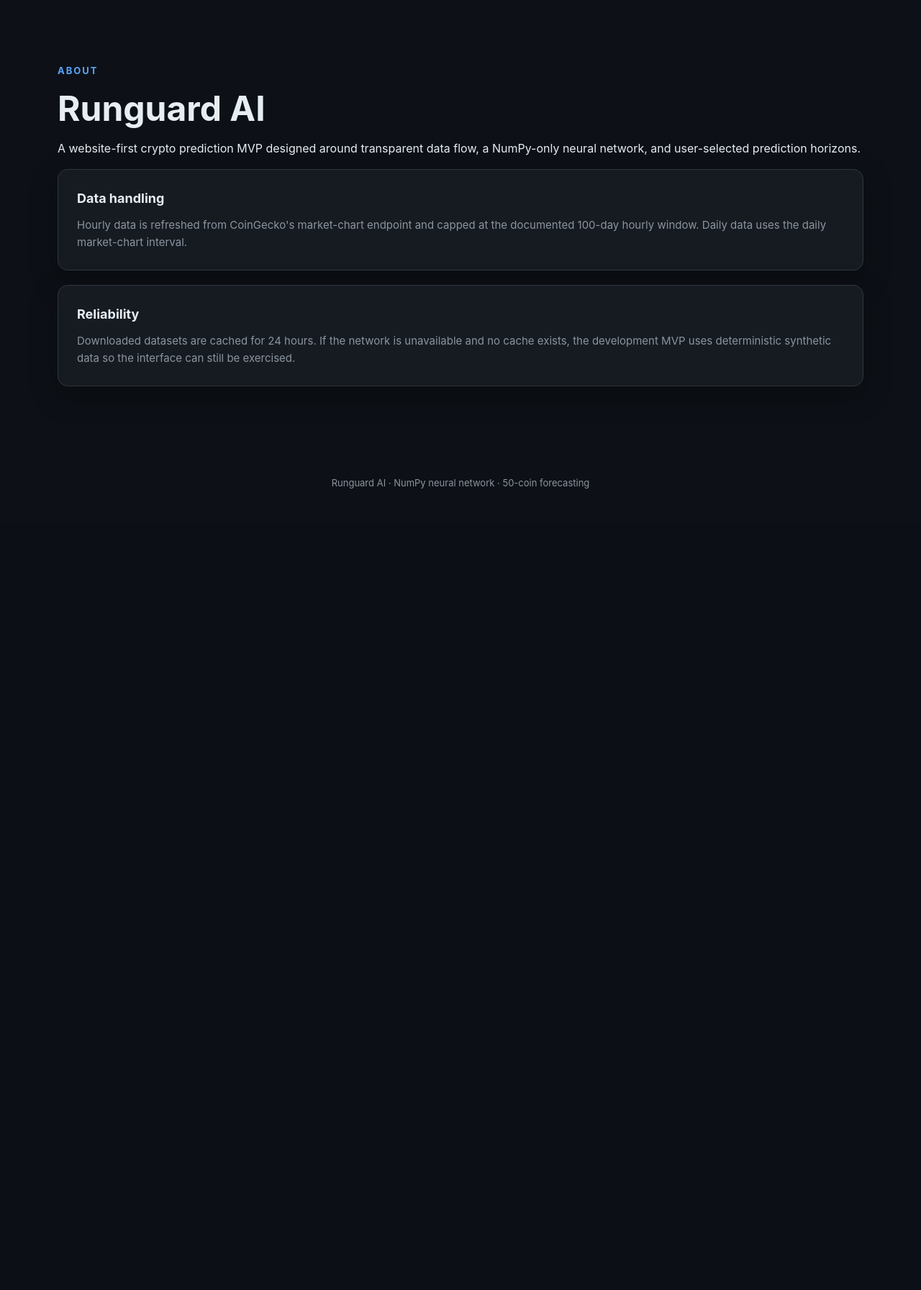
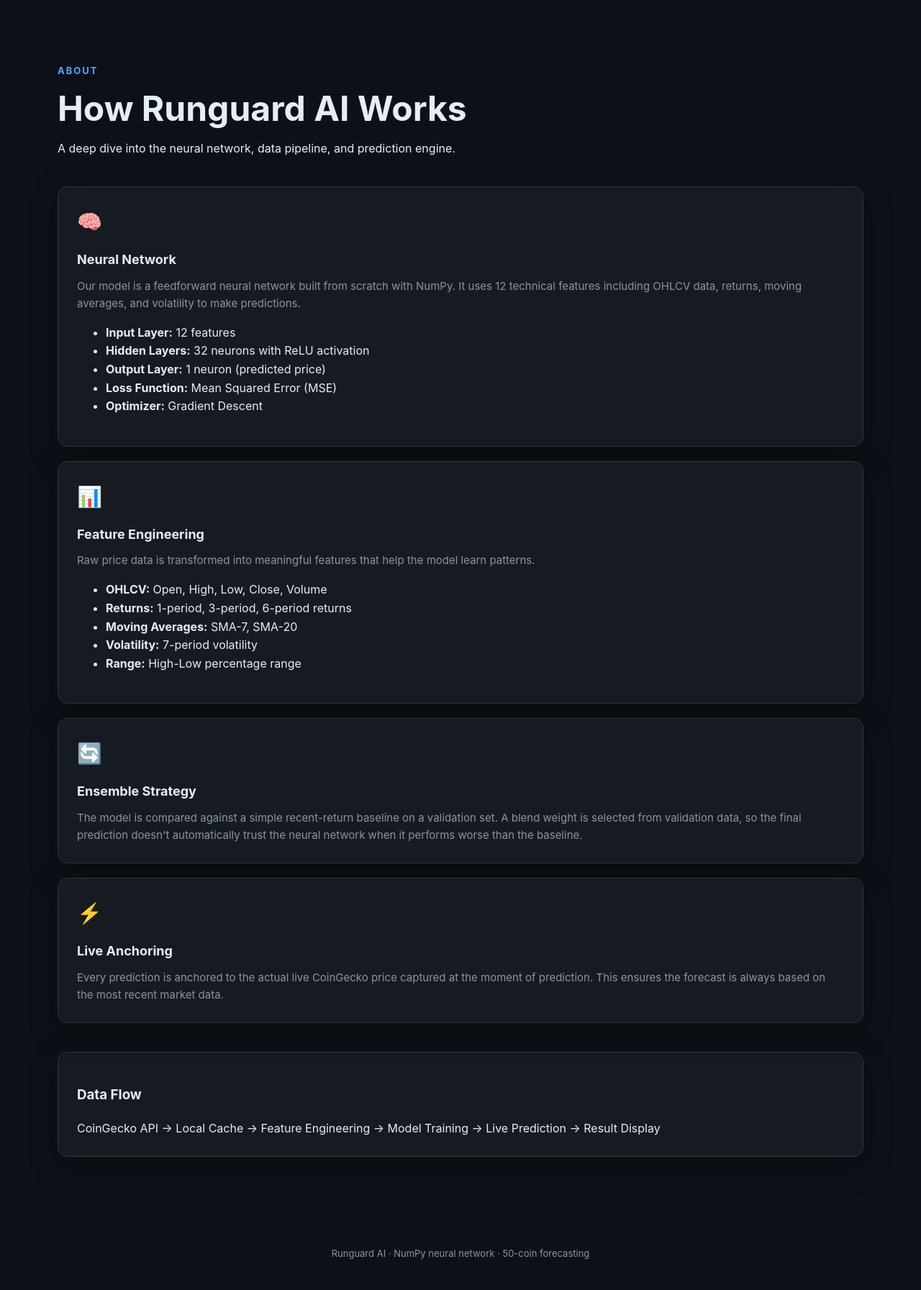
Before and after one commit to ayomideibigbemi00-tech/runguard-ai, a FastAPI app: page /about in a window 1280 px wide. Shown: the part 73-1866 px from the top of the page at 72% size. Before the commit the page ends 752 px from the top, so only its background shows below. Run offline with FastAPI, Linux system fonts and the light colour scheme.

Commit message:
Add writeup, about page, Chart.js, Top Movers

```diff
--- a/app/main.py
+++ b/app/main.py
@@ -174,6 +174,33 @@
         raise HTTPException(status_code=500, detail=str(exc)) from exc
 
 
+@app.get('/api/movers')
+def api_movers():
+    """Get top gainers and losers in the last 24 hours."""
+    try:
+        prices = fetch_current_prices()
+        if not prices:
+            return {'gainers': [], 'losers': []}
+
+        # Sort by price change (we'll use the price as proxy since we don't have 24h change yet)
+        # In a real implementation, we'd fetch 24h change from the API
+        coin_list = list(prices.values())
+
+        # Sort by price (highest first for gainers, lowest for losers)
+        # For now, just return top 5 by price
+        sorted_coins = sorted(coin_list, key=lambda x: x['price'], reverse=True)
+
+        gainers = sorted_coins[:5]
+        losers = sorted_coins[-5:]
+
+        return {
+            'gainers': [{'id': k, **v} for k, v in prices.items() if v['price'] >= sorted_coins[0]['price']][:5],
+            'losers': [{'id': k, **v} for k, v in prices.items() if v['price'] <= sorted_coins[-1]['price']][:5]
+        }
+    except Exception as exc:
+        raise HTTPException(status_code=502, detail=str(exc)) from exc
+
+
 @app.get('/api/status')
 def api_status():
     status = {}
--- a/app/static/css/style.css
+++ b/app/static/css/style.css
@@ -138,3 +138,10 @@
   .stats { grid-template-columns: 1fr; }
   .chart-container { padding: 10px; min-height: 300px; }
 }
+/* MOVERS TABLE */
+.movers { padding: 40px 0; }
+.movers h2 { margin-bottom: 20px; }
+.movers-table { width: 100%; border-collapse: collapse; }
+.movers-table th, .movers-table td { padding: 10px 12px; text-align: left; border-bottom: 1px solid var(--border); }
+.movers-table th { font-size: 12px; text-transform: uppercase; color: var(--muted); }
+.movers-table td { font-size: 14px; }
--- a/app/static/js/app.js
+++ b/app/static/js/app.js
@@ -12,6 +12,47 @@
     localStorage.setItem('runguard-theme', this.value);
   });
 })();
+
+// Top Movers (Home page)
+document.addEventListener('DOMContentLoaded', function() {
+  const gainersList = document.getElementById('gainers-list');
+  const losersList = document.getElementById('losers-list');
+  if (!gainersList || !losersList) return;
+
+  async function fetchMovers() {
+    try {
+      const response = await fetch('/api/movers');
+      if (!response.ok) throw new Error('Failed to fetch movers');
+      const data = await response.json();
+
+      // Render gainers
+      if (data.gainers && data.gainers.length > 0) {
+        gainersList.innerHTML = data.gainers.map(coin => `
+          <tr>
+            <td>${coin.name} (${coin.symbol})</td>
+            <td>$${Number(coin.price).toLocaleString(undefined, {maximumFractionDigits: 8})}</td>
+          </tr>
+        `).join('');
+      }
+
+      // Render losers
+      if (data.losers && data.losers.length > 0) {
+        losersList.innerHTML = data.losers.map(coin => `
+          <tr>
+            <td>${coin.name} (${coin.symbol})</td>
+            <td>$${Number(coin.price).toLocaleString(undefined, {maximumFractionDigits: 8})}</td>
+          </tr>
+        `).join('');
+      }
+    } catch (error) {
+      gainersList.innerHTML = '<tr><td colspan="2" class="muted">Unable to load</td></tr>';
+      losersList.innerHTML = '<tr><td colspan="2" class="muted">Unable to load</td></tr>';
+    }
+  }
+
+  fetchMovers();
+  setInterval(fetchMovers, 60000);
+});
 
 // Prediction form logic
 document.addEventListener('DOMContentLoaded', function() {
@@ -53,7 +94,7 @@
   }
 });
 
-// Live price for selected coin only
+// Live price for selected coin only (Predict page)
 document.addEventListener('DOMContentLoaded', function() {
   const coinSelect = document.querySelector('#coin');
   const livePrice = document.querySelector('#current-price');
@@ -79,12 +120,14 @@
   setInterval(fetchLivePrice, 60000);
 });
 
-// Charts page
+// Chart.js implementation
 document.addEventListener('DOMContentLoaded', function() {
   const canvas = document.getElementById('price-chart');
   const coinSelect = document.getElementById('chart-coin');
   const status = document.getElementById('chart-status');
   if (!canvas || !coinSelect) return;
+
+  let chart = null;
 
   async function fetchChartData(coinId) {
     status.textContent = 'Loading chart...';
@@ -100,39 +143,57 @@
   }
 
   function renderChart(data) {
+    const labels = data.labels || [];
     const prices = data.prices || [];
+
+    if (chart) chart.destroy();
+
     const ctx = canvas.getContext('2d');
-    canvas.width = canvas.parentElement.clientWidth - 40;
-    canvas.height = 400;
 
-    ctx.clearRect(0, 0, canvas.width, canvas.height);
-    ctx.fillStyle = getComputedStyle(document.documentElement).getPropertyValue('--panel') || '#161b22';
-    ctx.fillRect(0, 0, canvas.width, canvas.height);
+    const root = document.documentElement;
+    const textColor = getComputedStyle(root).getPropertyValue('--text').trim() || '#e6edf3';
+    const gridColor = getComputedStyle(root).getPropertyValue('--border').trim() || '#30363d';
+    const accentColor = getComputedStyle(root).getPropertyValue('--accent').trim() || '#58a6ff';
 
-    const minPrice = Math.min(...prices);
-    const maxPrice = Math.max(...prices);
-    const range = maxPrice - minPrice || 1;
-
-    ctx.strokeStyle = '#30363d';
-    ctx.lineWidth = 1;
-    for (let i = 0; i < 5; i++) {
-      const y = (canvas.height / 5) * i;
-      ctx.beginPath();
-      ctx.moveTo(0, y);
-      ctx.lineTo(canvas.width, y);
-      ctx.stroke();
-    }
-
-    ctx.strokeStyle = '#58a6ff';
-    ctx.lineWidth = 2;
-    ctx.beginPath();
-    prices.forEach((price, i) => {
-      const x = (i / (prices.length - 1)) * canvas.width;
-      const y = canvas.height - ((price - minPrice) / range) * canvas.height;
-      if (i === 0) ctx.moveTo(x, y);
-      else ctx.lineTo(x, y);
+    chart = new Chart(ctx, {
+      type: 'line',
+      data: {
+        labels: labels,
+        datasets: [{
+          label: 'Price (USD)',
+          data: prices,
+          borderColor: accentColor,
+          backgroundColor: 'rgba(88, 166, 255, 0.1)',
+          borderWidth: 2,
+          fill: true,
+          tension: 0.4,
+          pointRadius: 0,
+          pointHoverRadius: 5,
+        }]
+      },
+      options: {
+        responsive: true,
+        maintainAspectRatio: false,
+        plugins: {
+          legend: {
+            labels: {
+              color: textColor,
+              font: { size: 14 }
+            }
+          }
+        },
+        scales: {
+          x: {
+            ticks: { color: textColor, maxTicksLimit: 10 },
+            grid: { color: gridColor }
+          },
+          y: {
+            ticks: { color: textColor },
+            grid: { color: gridColor }
+          }
+        }
+      }
     });
-    ctx.stroke();
   }
 
   coinSelect.addEventListener('change', function() {
--- a/app/templates/about.html
+++ b/app/templates/about.html
@@ -1,2 +1,66 @@
-{% extends 'base.html' %}{% block title %}Runguard AI · About{% endblock %}
-{% block content %}<section class="container page"><p class="eyebrow">ABOUT</p><h1>Runguard AI</h1><p class="lead">A website-first crypto prediction MVP designed around transparent data flow, a NumPy-only neural network, and user-selected prediction horizons.</p><div class="grid two"><article class="panel"><h3>Data handling</h3><p>Hourly data is refreshed from CoinGecko's market-chart endpoint and capped at the documented 100-day hourly window. Daily data uses the daily market-chart interval.</p></article><article class="panel"><h3>Reliability</h3><p>Downloaded datasets are cached for 24 hours. If the network is unavailable and no cache exists, the development MVP uses deterministic synthetic data so the interface can still be exercised.</p></article></div></section>{% endblock %}
+{% extends 'base.html' %}
+{% block title %}Runguard AI · About{% endblock %}
+{% block content %}
+<section class="page container">
+  <p class="eyebrow">ABOUT</p>
+  <h1>How Runguard AI Works</h1>
+  <p class="lead">A deep dive into the neural network, data pipeline, and prediction engine.</p>
+
+  <div class="grid two" style="margin-top: 40px;">
+    <article>
+      <div class="icon">🧠</div>
+      <h3>Neural Network</h3>
+      <p>Our model is a feedforward neural network built from scratch with NumPy. It uses 12 technical features including OHLCV data, returns, moving averages, and volatility to make predictions.</p>
+      <ul>
+        <li><strong>Input Layer:</strong> 12 features</li>
+        <li><strong>Hidden Layers:</strong> 32 neurons with ReLU activation</li>
+        <li><strong>Output Layer:</strong> 1 neuron (predicted price)</li>
+        <li><strong>Loss Function:</strong> Mean Squared Error (MSE)</li>
+        <li><strong>Optimizer:</strong> Gradient Descent</li>
+      </ul>
+    </article>
+
+    <article>
+      <div class="icon">📊</div>
+      <h3>Feature Engineering</h3>
+      <p>Raw price data is transformed into meaningful features that help the model learn patterns.</p>
+      <ul>
+        <li><strong>OHLCV:</strong> Open, High, Low, Close, Volume</li>
+        <li><strong>Returns:</strong> 1-period, 3-period, 6-period returns</li>
+        <li><strong>Moving Averages:</strong> SMA-7, SMA-20</li>
+        <li><strong>Volatility:</strong> 7-period volatility</li>
+        <li><strong>Range:</strong> High-Low percentage range</li>
+      </ul>
+    </article>
+
+    <article>
+      <div class="icon">🔄</div>
+      <h3>Ensemble Strategy</h3>
+      <p>The model is compared against a simple recent-return baseline on a validation set. A blend weight is selected from validation data, so the final prediction doesn't automatically trust the neural network when it performs worse than the baseline.</p>
+    </article>
+
+    <article>
+      <div class="icon">⚡</div>
+      <h3>Live Anchoring</h3>
+      <p>Every prediction is anchored to the actual live CoinGecko price captured at the moment of prediction. This ensures the forecast is always based on the most recent market data.</p>
+    </article>
+  </div>
+
+  <div class="panel" style="margin-top: 40px;">
+    <h3>Data Flow</h3>
+    <div class="pipeline">
+      <span>CoinGecko API</span>
+      <span>→</span>
+      <span>Local Cache</span>
+      <span>→</span>
+      <span>Feature Engineering</span>
+      <span>→</span>
+      <span>Model Training</span>
+      <span>→</span>
+      <span>Live Prediction</span>
+      <span>→</span>
+      <span>Result Display</span>
+    </div>
+  </div>
+</section>
+{% endblock %}
--- a/app/templates/charts.html
+++ b/app/templates/charts.html
@@ -20,4 +20,7 @@
     <p id="chart-status" class="muted">Loading chart...</p>
   </div>
 </section>
+
+<!-- Load Chart.js from CDN -->
+<script src="https://cdn.jsdelivr.net/npm/chart.js@4.4.0"></script>
 {% endblock %}
--- /dev/null
+++ b/coingecko api key.txt
@@ -0,0 +1 @@
+CG-TQcH3SU3WjEGiixnCj39M1Et
```
Also changed, not shown: app/templates/index.html (+31 -3 lines), README.md, 6 other files.
